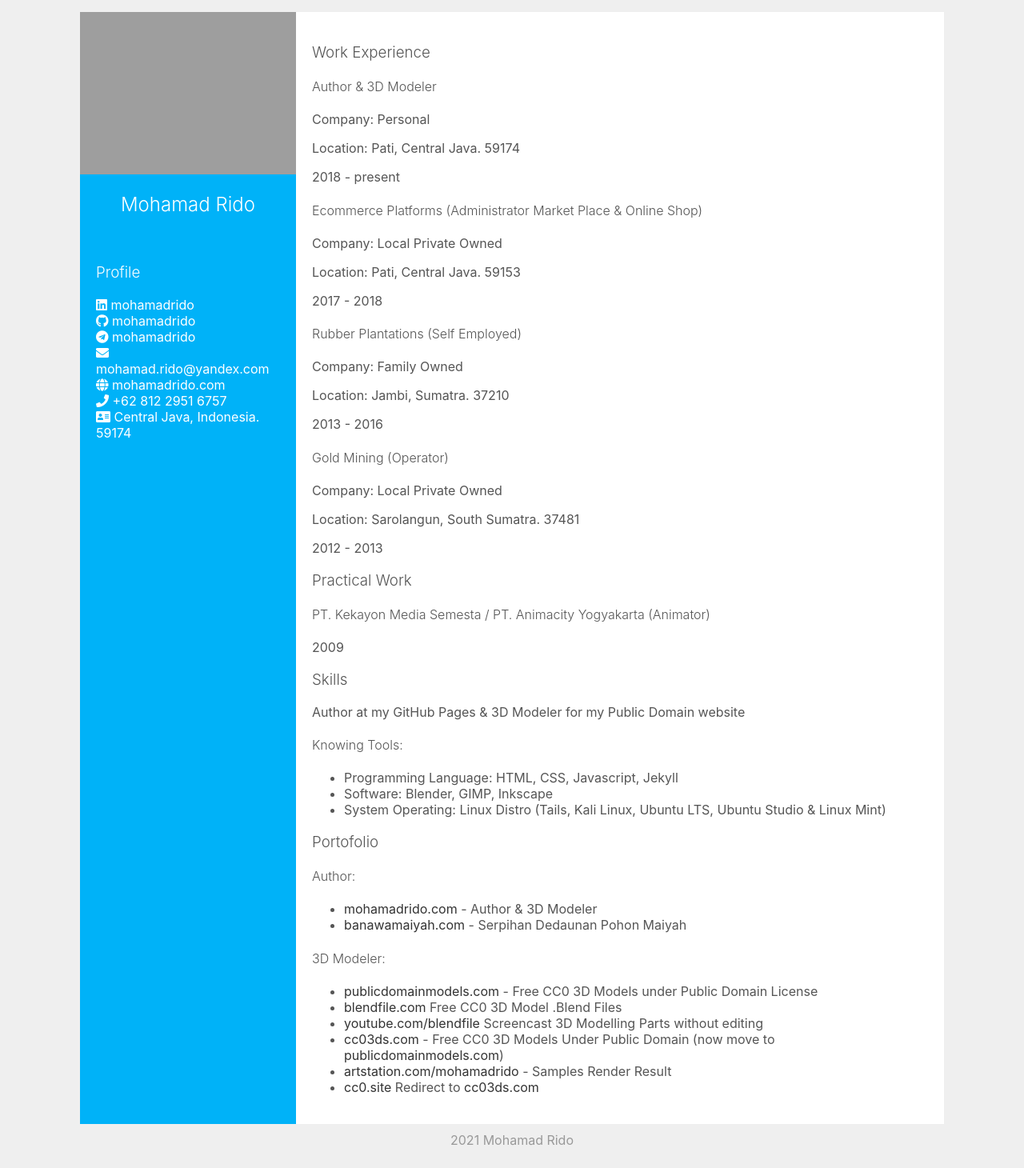
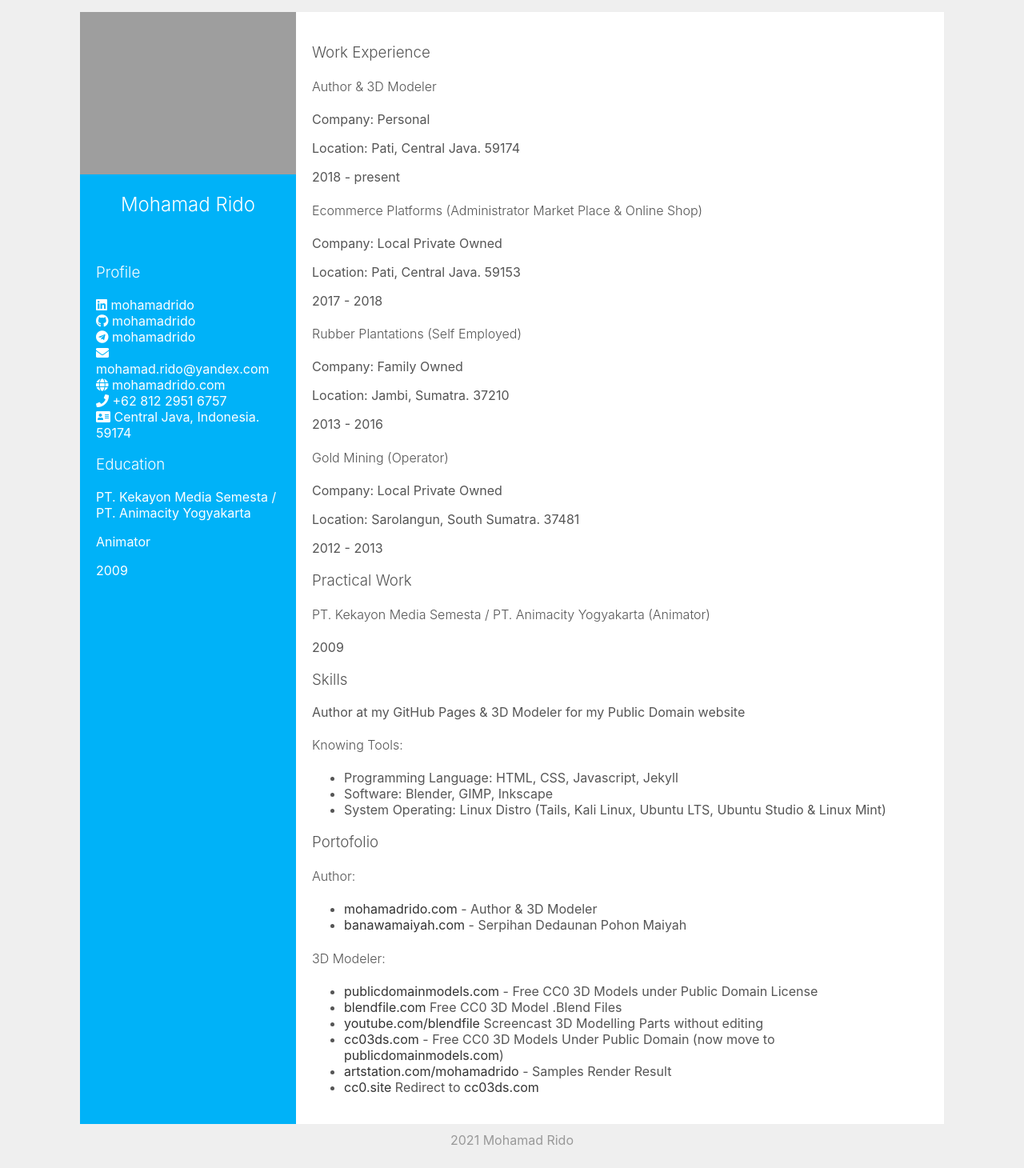
Before and after one commit to mohamadrido/about, a Jekyll site: the page built from index.html, in a window 1280 px wide. Shown: the whole page at 80% size. Built offline with Jekyll 4.4.1, drawn with Linux system fonts in a browser that asks for light colours; nearby versions of some CDN libraries.

Commit message:
Update index.html

```diff
--- a/index.html
+++ b/index.html
@@ -15,6 +15,11 @@ layout: default
 <i class="fa fa-globe"></i> mohamadrido.com<br/>
 <i class="fa fa-phone"></i> +62 812 2951 6757<br/>
 <i class="fa fa-address-card"></i> Central Java, Indonesia. 59174<br/>
+
+<h3>Education</h3>
+<p>PT. Kekayon Media Semesta / PT. Animacity Yogyakarta</p>
+<p>Animator</p>
+<p>2009</p>
   </div>
   </div>
   <div class="column2">
```
